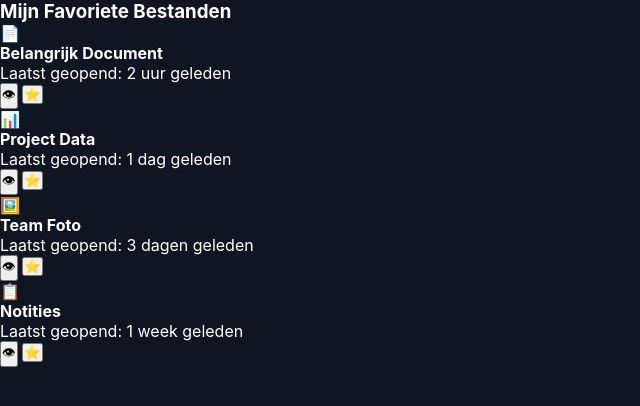
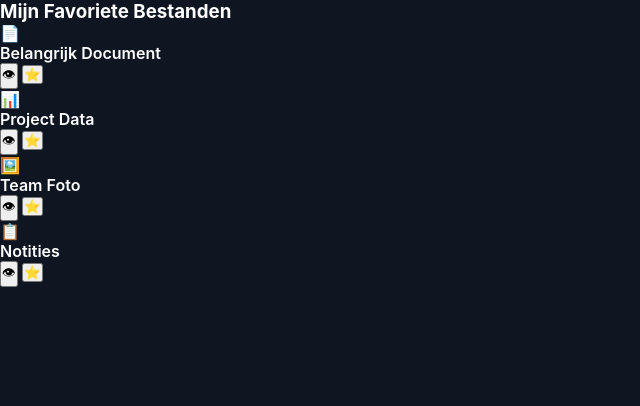
Before and after one commit to wishaand/leepiipaatii94, a Flask app: page /favorieten in a window 1280 px wide. Shown: the part 79-485 px from the top of the page, without its empty margins (0-640 px from the left). Run offline with Flask 3, Linux system fonts and the light colour scheme.

Commit message:
favorieten pagina aangepast

```diff
--- a/app/static/css/style.css
+++ b/app/static/css/style.css
@@ -225,6 +225,12 @@ footer {
   font-size: 0.95rem;
   min-width: 320px;
 }
+  .favorite-info h4 {
+    margin: 0;
+    font-size: 16px;
+    font-weight: 600;
+    color: var(--text);
+  }
 
 /* Bestand zoeken style */
 .bestand-titel {
--- a/app/templates/favorites.html
+++ b/app/templates/favorites.html
@@ -13,7 +13,6 @@
       <div class="favorite-icon">📄</div>
       <div class="favorite-info">
         <h4>Belangrijk Document</h4>
-        <p>Laatst geopend: 2 uur geleden</p>
       </div>
       <div class="favorite-actions">
         <button class="icon-btn">👁</button>
@@ -25,7 +24,6 @@
       <div class="favorite-icon">📊</div>
       <div class="favorite-info">
         <h4>Project Data</h4>
-        <p>Laatst geopend: 1 dag geleden</p>
       </div>
       <div class="favorite-actions">
         <button class="icon-btn">👁</button>
@@ -37,7 +35,6 @@
       <div class="favorite-icon">🖼️</div>
       <div class="favorite-info">
         <h4>Team Foto</h4>
-        <p>Laatst geopend: 3 dagen geleden</p>
       </div>
       <div class="favorite-actions">
         <button class="icon-btn">👁</button>
@@ -49,7 +46,6 @@
       <div class="favorite-icon">📋</div>
       <div class="favorite-info">
         <h4>Notities</h4>
-        <p>Laatst geopend: 1 week geleden</p>
       </div>
       <div class="favorite-actions">
         <button class="icon-btn">👁</button>
```
